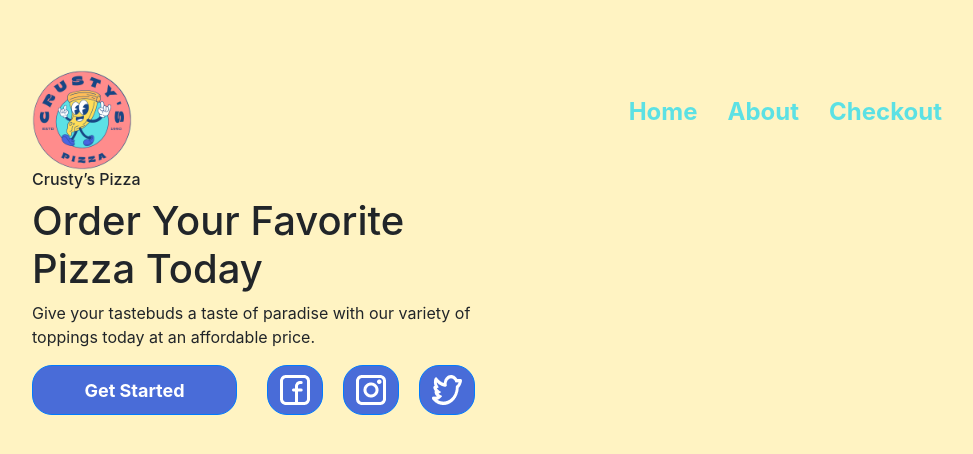
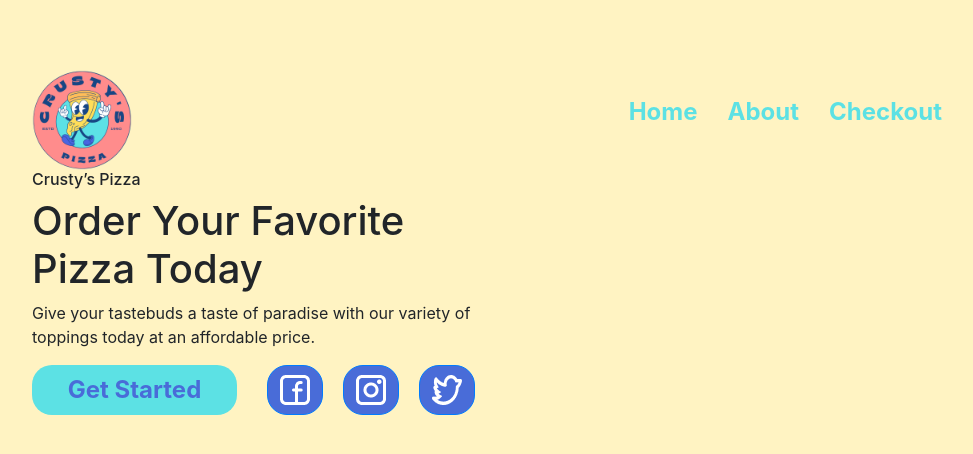
Before and after one commit to ericwafula/crustys-pizza, a plain HTML site: page index.html in a window 1280 px wide. Shown: the whole page, without its empty margins (153-1126 px from the left). Drawn offline with nearby package versions, Linux system fonts and the light colour scheme.

Commit message:
changed button background color

```diff
--- a/css/style.css
+++ b/css/style.css
@@ -124,12 +124,14 @@ body{
 
     /* button */
     .get-started-btn{
-        background-color: var(--button-color);
+        background-color: var(--heading-color);
         width: 100%;
         height: 50px;
         border-radius: var(--primary-radius);
-        font-size: 18px;
+        font-size: 24px;
         font-weight: bold;
+        color: var(--button-color);
+        border: none;
     }
 
     /* icons */
```
